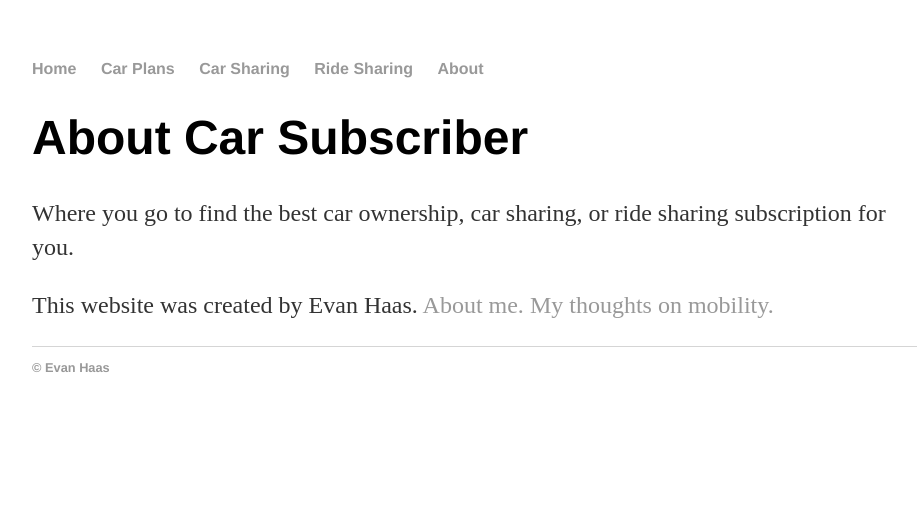
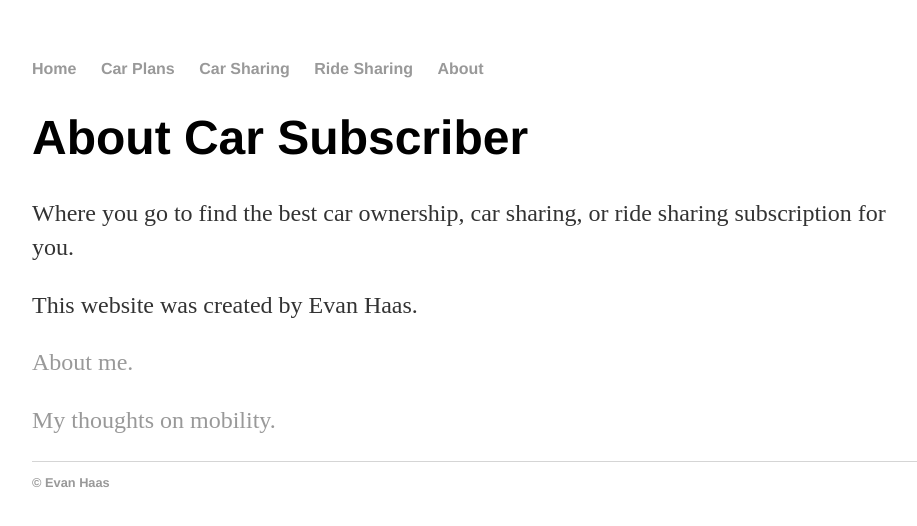
Before and after one commit to ehaas9/carsubscriber, a Jekyll site: the page built from about.html, in a window 1280 px wide. Shown: the top 526 px of the page, without its empty margins (160-1077 px from the left). Built offline with Jekyll 4.4.1, drawn with Linux system fonts in a browser that asks for light colours.

```diff
--- a/about.html
+++ b/about.html
@@ -5,5 +5,7 @@ title: About
 <div class="blurb">
 	<h1>About Car Subscriber</h1>
 	<p>Where you go to find the best car ownership, car sharing, or ride sharing subscription for you.</p>
-  <p>This website was created by Evan Haas. <a href="https://ter.ps/evan">About me.</a> <a href="https://medium.com/@ehaas9">My thoughts on mobility.</a>
+	<p>This website was created by Evan Haas. </p>
+	<p><a href="https://ter.ps/evan">About me.</a></p>
+	<p><a href="https://medium.com/@ehaas9">My thoughts on mobility.</a></p>
 </div>
```
